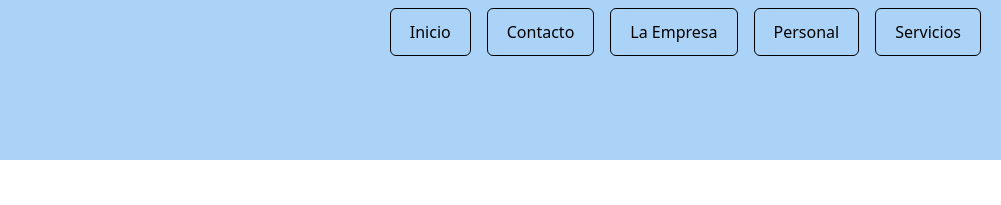
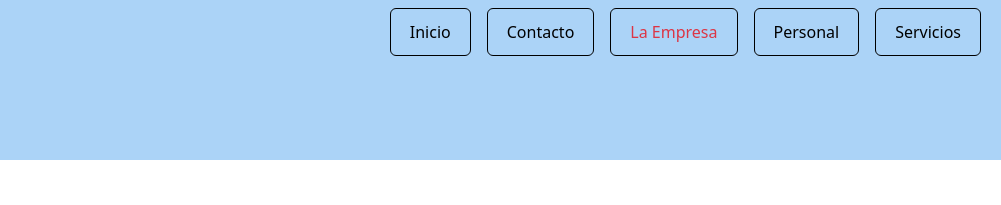
Before and after one commit to TheCrepex/PreEntrega2-Obregon, a plain HTML site: page pages/laempresa.html in a window 1280 px wide. Shown: the top 205 px of the page, 279-1280 px from the left. Drawn offline with nearby package versions, Linux system fonts and the light colour scheme.

Commit message:
Se agrego la pagina de la empresa y se modifico su funcionamiento ahora bien jaja

```diff
--- a/pages/laempresa.html
+++ b/pages/laempresa.html
@@ -22,7 +22,7 @@
                         <a class="nav-link text-black" href="">Contacto</a>
                     </li>
                     <li id="bor" class="nav-item">
-                        <a class="nav-link  text-black disabled" href="./laempresa.html">La Empresa</a>
+                        <a class="nav-link  text-danger disabled" href="./laempresa.html">La Empresa</a>
                     </li>
                     <li id="bor" class="nav-item">
                         <a class="nav-link  text-black" href="#">Personal</a>
```
